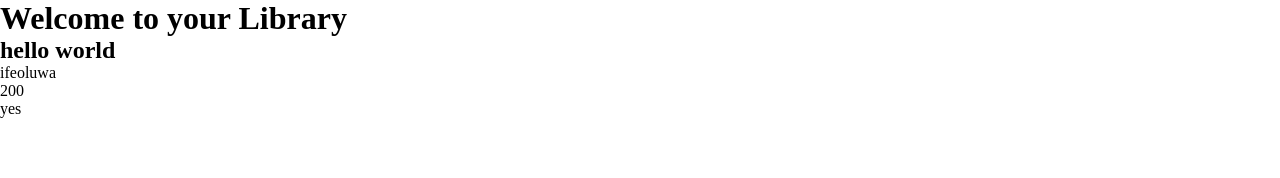
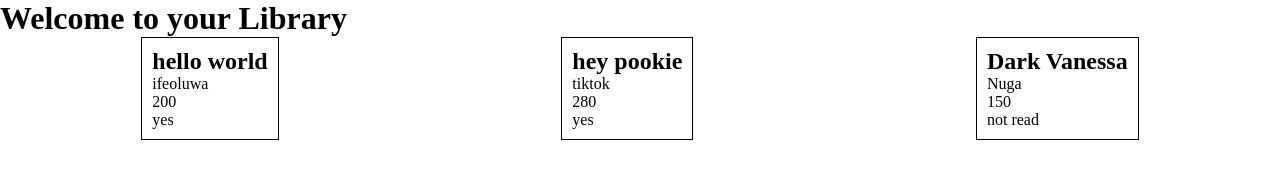
Before and after one commit to Nuga25/E-library, a plain HTML site: page index.html in a window 1280 px wide. Drawn offline with Linux system fonts and the light colour scheme.

Commit message:
display card function updated and basic UI added

```diff
--- a/index.html
+++ b/index.html
@@ -14,12 +14,14 @@
 
     <main>
       <div id="container">
-        <div class="card-template">
-          <h2 class="title"></h2>
-          <p class="author"></p>
-          <p class="pages"></p>
-          <p class="read-status"></p>
-        </div>
+        <template class="card-template">
+          <div class="card">
+            <h2 class="title"></h2>
+            <p class="author"></p>
+            <p class="pages"></p>
+            <p class="read-status"></p>
+          </div>
+        </template>
       </div>
     </main>
     <script src="script.js"></script>
--- a/script.js
+++ b/script.js
@@ -1,11 +1,3 @@
-//select elements from html
-const container = document.querySelector("#container");
-const card = document.querySelector(".card-template");
-const bookTitle = document.querySelector(".title");
-const bookAuthor = document.querySelector(".author");
-const bookPages = document.querySelector(".pages");
-const bookStatus = document.querySelector(".read-status");
-
 //array to store books
 const myLibrary = [];
 
@@ -17,7 +9,7 @@ function Books(title, author, pages, read) {
   this.read = read;
 }
 
-//function to vreate new book objects and add to array
+//function to create new book objects and add to array
 function addBookToLibrary(title, author, pages, read) {
   const book = new Books(title, author, pages, read);
   myLibrary.push(book);
@@ -28,18 +20,24 @@ function addBookToLibrary(title, author, pages, read) {
 let book1 = addBookToLibrary("hello world", "ifeoluwa", 200, "yes");
 let book3 = addBookToLibrary("hey pookie", "tiktok", 280, "yes");
 let book2 = addBookToLibrary("Dark Vanessa", "Nuga", 150, "not read");
-//console.log(myLibrary);
 
+//function to display each book
 function displayEachBook() {
-  const eachBook = myLibrary.forEach((book) => {
+  myLibrary.forEach((book) => {
+    const container = document.querySelector("#container");
+    const card = document.querySelector(".card-template");
+    const clone = document.importNode(card.content, true);
+    const bookTitle = clone.querySelector(".title");
+    const bookAuthor = clone.querySelector(".author");
+    const bookPages = clone.querySelector(".pages");
+    const bookStatus = clone.querySelector(".read-status");
+
     bookTitle.textContent = book.title;
     bookAuthor.textContent = book.author;
     bookPages.textContent = book.pages;
     bookStatus.textContent = book.read;
 
-    card = eachBook;
-    container.appendChild(card);
+    container.appendChild(clone);
   });
 }
-
 displayEachBook();
--- a/style.css
+++ b/style.css
@@ -3,3 +3,13 @@
   padding: 0;
   box-sizing: border-box;
 }
+
+#container {
+  display: flex;
+  justify-content: space-around;
+}
+
+.card {
+  border: 1px solid #000;
+  padding: 10px;
+}
```
